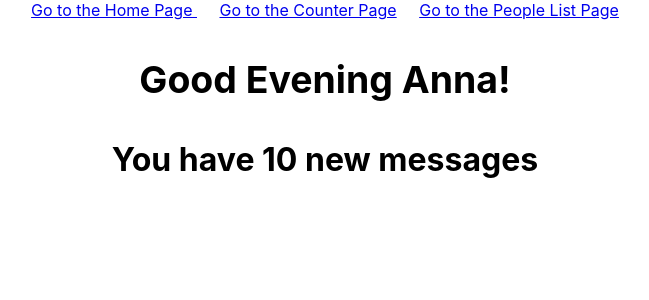
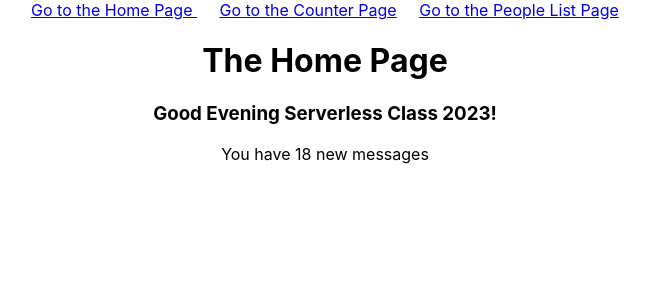
Before and after one commit to annamccreery/my-react-app, a React (Create React App) app: page / in a window 1280 px wide. Shown: the top 300 px of the page, without its empty margins (315-964 px from the left). Built offline with nearby package versions, Linux system fonts and the light colour scheme.

Commit message:
fixed bug
removed import react from home page as it was throwing an error message.

```diff
--- a/src/pages/HomePage.js
+++ b/src/pages/HomePage.js
@@ -1,10 +1,10 @@
-import React from "react";
 import { Greeting } from '../Greeting';
 
 export const HomePage = () => (
     <>
-        <h1>
-            <Greeting name="Anna" numberOfMessages={10} />
-        </h1>
+    <h1>The Home Page</h1>
+    <Greeting name="Serverless Class 2023" numberOfMessages={18}/>
     </>
-)
+
+
+);
--- a/src/pages/ProtectedPage.js
+++ b/src/pages/ProtectedPage.js
@@ -1,3 +1,4 @@
+import React from "react";
 import { Navigate } from "react-router-dom";
 
 
```
